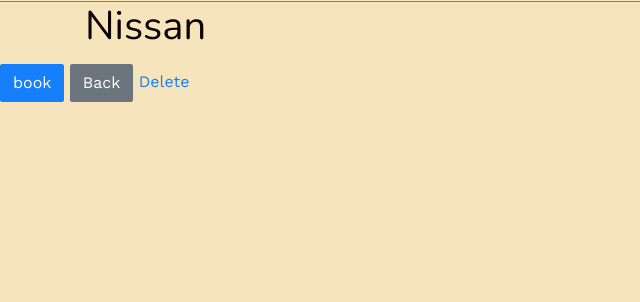
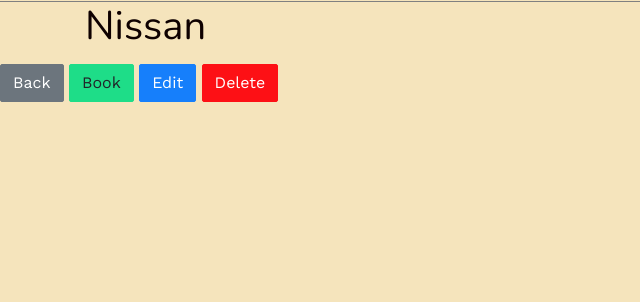
Before and after one commit to khamzahabibullah/rent-a-car-app, a Rails app: page /cars/1 in a window 1280 px wide. Shown: the part 75-377 px from the top of the page, without its empty margins (0-640 px from the left). Run offline with Rails 7, Linux system fonts and the light colour scheme; data comes from the database, SQL or seed files in the repository; style sheets or scripts are compiled from the project's sources; some libraries are stand-ins or nearby versions.

Commit message:
links implementation

```diff
--- a/app/views/cars/show.html.erb
+++ b/app/views/cars/show.html.erb
@@ -4,9 +4,10 @@
   </div>
 </div>
 
-<%= link_to "book", car_path(@car.id), class: 'btn btn-primary'%>
 <%= link_to 'Back', cars_path, class: 'btn btn-secondary' %>
-<%= link_to 'Delete',
+<%= link_to 'Book', car_path(@car.id), class: 'btn btn-success'%>
+<%= link_to 'Edit', edit_car_path(@car.id), class: 'btn btn-primary'%>
+<%= link_to 'Delete', car_path(@car.id),
             method: :delete,
             class: 'btn btn-danger',
             data: { confirm: 'Are you sure ?'} %>
```
